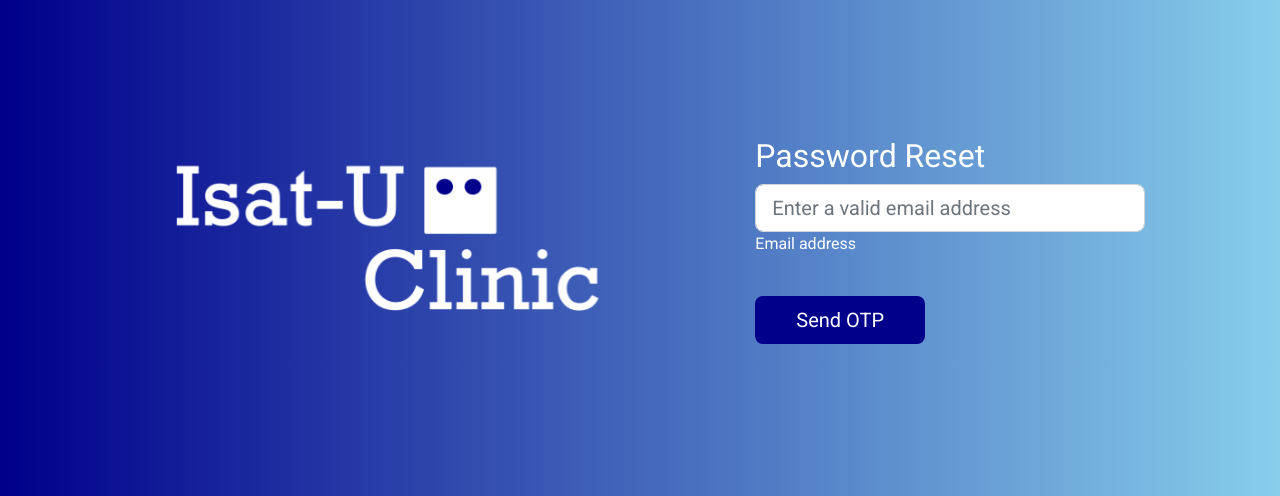
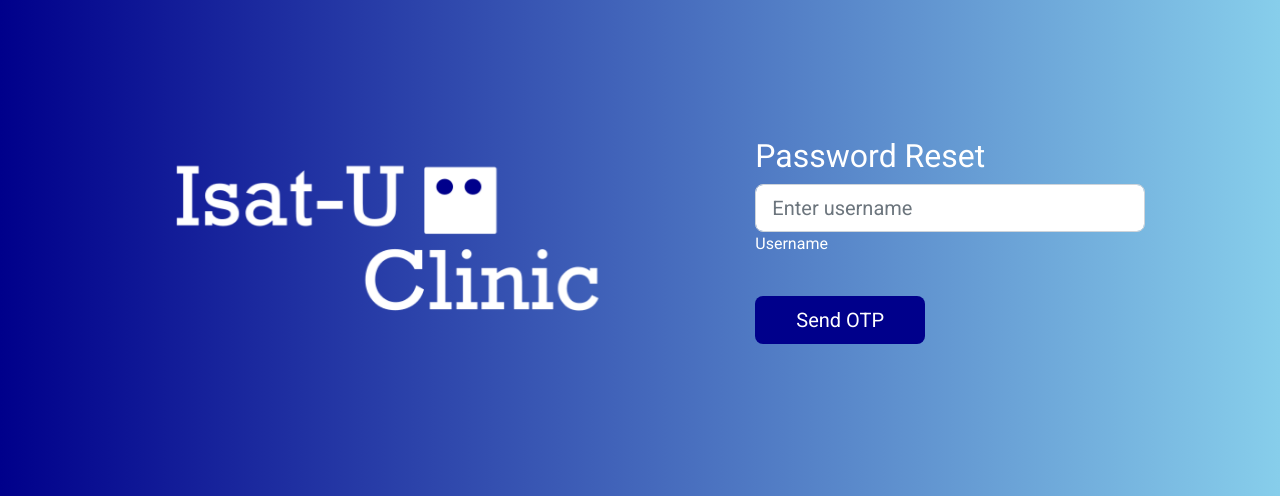
Before and after one commit to greenshe11/ClinicAppointmentv2, a Flask app: page /resetPassword in a window 1280 px wide. Shown: the part 143-639 px from the top of the page. Run offline with Flask 2, Linux system fonts and the light colour scheme; some libraries are stand-ins or nearby versions.

Commit message:
fixed otp

```diff
--- a/api/otp.py
+++ b/api/otp.py
@@ -42,10 +42,9 @@ def otp_routes(self, table_name):
             sms_otp(contact=otp_contact, otp=new_otp)
         else:
             new_otp =  ''.join(random.choices(string.digits, k=5))
-
             push_to_db(self, {"Otp_Code": new_otp, "Otp_Contact": otp_contact}, table_name)
             sms_otp(contact=otp_contact, otp=new_otp)
-        return jsonify({'success': True,"email": target_user["PatientEmail"]})
+        return jsonify({'success': True,"email": target_user["PatientUsername"]})
 
     """Define Flask routes."""
     @self.app.route('/api/otp_reset', methods=['POST'])
@@ -69,5 +68,5 @@ def otp_routes(self, table_name):
             print("target user", target_user, otp_new_password)
             target_user["PatientPassword"] = hashPassword(otp_new_password)
             update_db(self, target_user, "tblpatient", filter_names=["Patient_ID"])
-            return jsonify({"success": True, "email": target_user["PatientEmail"]})
+            return jsonify({"success": True, "email": target_user["PatientUsername"]})
         return jsonify({'success': False})
--- a/static/components/calendarSelection/layout.html
+++ b/static/components/calendarSelection/layout.html
@@ -56,7 +56,7 @@
                                 <div class="dr-footer-container-calendar dr-set-time">
                                     <label for="dr-month1">Time: </label>
                                     <!-- Dropdowns to select a specific time -->
-                                    <select id="dr-month1" class="dr-hoursChoices" onchange="onChangeTime(event)" >
+                                    <select id="dr-month1" class="dr-hoursChoices" onchange="onChangeTime(event)">
                                     </select>
                                 </div>
                             </div>
--- a/static/components/symptomsSelection/layout.html
+++ b/static/components/symptomsSelection/layout.html
@@ -2,7 +2,7 @@
 
 <div id="ss-dimmer"></div>
 
-<div id="ss-modal" class="ss-modal" style="display: none">
+<div id="ss-modal" class="ss-modal" style="display: none; ">
     <div class="dr-body" id="ss-body">
             <div class="ss-close-btn" id="ss-close-btn" onclick="onClickCloseCal()">x</div>
             <div class="ss-scrollview">
--- a/templates/reset.html
+++ b/templates/reset.html
@@ -151,8 +151,8 @@
                        <!-- Password input -->
                        <div id="contact-input" data-mdb-input-init class="form-outline mb-4">
                         <input type="email" id="email" class="form-control form-control-lg"
-                          placeholder="Enter a valid email address" />
-                        <label class="form-label" for="email" >Email address</label>
+                          placeholder="Enter username" />
+                        <label class="form-label" for="email" >Username</label>
                       </div>
 
                        <!-------------------->
@@ -278,7 +278,7 @@
             }
             async function showStage2OTP(){
               const email = document.getElementById("email").value
-              const response = await fetch(`/api/patient?PatientEmail=${email}`);
+              const response = await fetch(`/api/patient?PatientUsername=${email}`);
               const data = await response.json();
               const patient = data[0];
               console.log("TARGET PATIENT", patient, data, patient, response, email);
@@ -398,10 +398,10 @@
                }
 
                async function login0(){
-                    const PatientEmail = document.getElementById("email").value
+                    const PatientUsername = document.getElementById("email").value
                     const PatientPassword = document.getElementById("password").value
                     const passwordInput = document.getElementById('password');
-                    const data = {PatientEmail, PatientPassword}
+                    const data = {PatientUsername, PatientPassword}
                     try {
                          const response = await fetch('/api/patient?for=login', {
                          method: 'POST',
--- a/utilities/notif_service.py
+++ b/utilities/notif_service.py
@@ -29,6 +29,7 @@ def roll_service(self, patient_table_name, appointment_table_name, seconds):
     threading.Timer(seconds, lambda: roll_service(self, patient_table_name, appointment_table_name, seconds)).start()
 
 def start_notif_service(self, patient_table_name, appointment_table_name, seconds):
+    return
     print("Notification service started")
     # Start the recurring process
     roll_service(self, patient_table_name, appointment_table_name, seconds)
```
